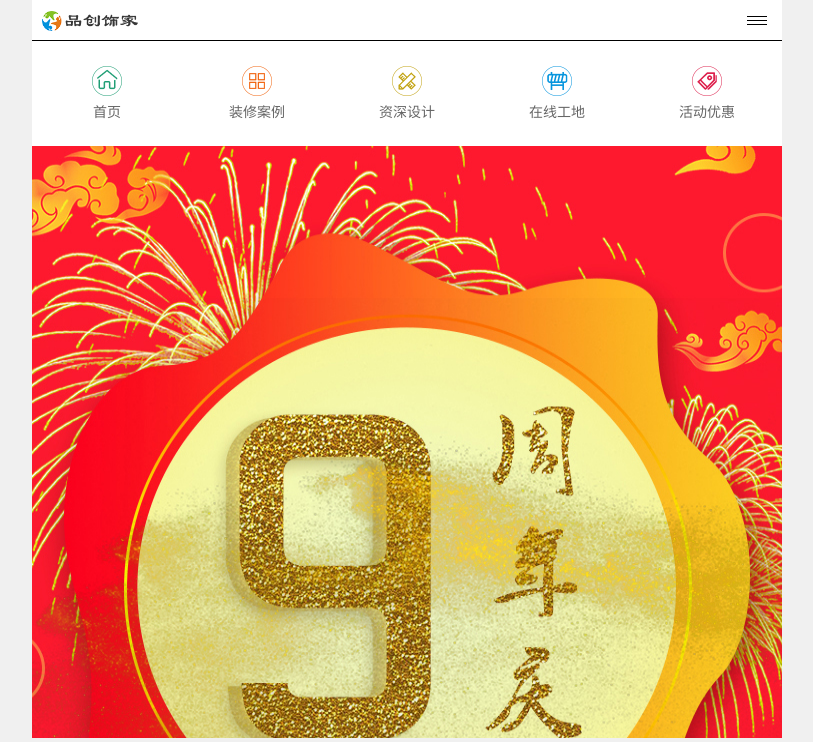
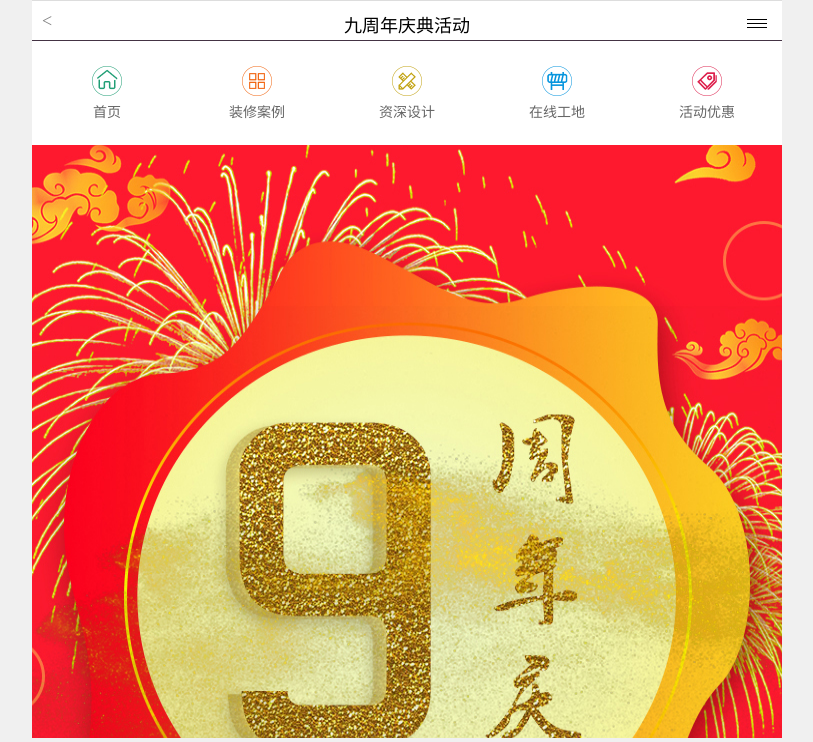
Before and after one commit to Tcbun/phone-pcsj-2018-9-26, a plain HTML site: page nine-years.html in a window 1280 px wide. Both pictures are taken after a click on the button 990 px from the left and 20 px from the top of the page. Shown: the top 742 px of the page, without its empty margins (233-1046 px from the left). Drawn offline with Linux system fonts and the light colour scheme.

```diff
--- a/nine-years.html
+++ b/nine-years.html
@@ -34,18 +34,15 @@
     </div>
     <!-- dialog end -->
 
-    <!-- header -->
-    <header>
-        <a href="index.html" class="clearfix">
-            <img src="./static/mpages/images/index/logo.png" alt="">
-        </a>
+    <!-- title -->
+    <div class="title">
+        <h1><a id="goBack">&lt;</a>九周年庆典活动</h1>
         <button type="button"></button>
-    </header>
-    <!-- header end -->
+    </div>
+    <!-- title end -->
 
     <!-- bg -->
     <div class="bg">
-        <a href="index.html">&lt;</a>
         <ul>
             <li>
                 <img src="./static/mpages/images/nine-years/sur1.png" alt="">
--- a/static/mpages/css/nine-years.css
+++ b/static/mpages/css/nine-years.css
@@ -119,6 +119,32 @@
     padding-left: .1rem;
 }
 
+/* title */
+.title {
+    max-width: 750px;
+    margin: 0 auto;
+    position: relative;
+}
+.title h1 {
+    border-top:1px solid #dddddd;
+    border-bottom:1px solid #dddddd;
+    font-size: .18rem;
+    padding-top: .1rem;
+    padding-bottom: .1rem;
+    font-weight: normal;
+    font-style: normal;
+    text-align: center;
+    background: #fff;
+    max-width: 75rem;
+    margin: 0 auto;
+}
+.title h1 a {
+    position: absolute;
+    color: gray;
+    left: .1rem;
+}
+/* title end */
+
 /* success */
 .success-wrap {
     position: fixed;
--- a/static/mpages/css/public.css
+++ b/static/mpages/css/public.css
@@ -56,6 +56,7 @@
     background: #ffffff;
     display: flex;
     justify-content: space-between;
+    position: relative;
 }
 header a {
     width: 5%;
@@ -80,8 +81,34 @@
     border-bottom: 1px solid #000;
     border-top: 1px solid #000;
     background-clip: content-box;
+    position: absolute;
+    right: 0;
 }
 /* header end */
+
+/* title */
+.title {
+    position: relative;
+}
+.title button {
+    display: block;
+    width: 20px;
+    height: 9px;
+    background: #000;
+    margin-right: 15px;
+    border: none;
+    outline: none;
+    margin-top: 5px;
+    padding: 3px 0;
+    border-bottom: 1px solid #000;
+    border-top: 1px solid #000;
+    background-clip: content-box;
+    position: absolute;
+    top:0;
+    right: 0px;
+    margin-top: 18.5px;
+}
+/* title end */
 
 /* footer */
 .footer {
@@ -329,7 +356,7 @@
     /* background: rgba(0, 0, 0, .2); */
     z-index: 999;
     margin-top: 40px;
-    border-top: 1px solid #000;
+    /* border-top: 1px solid #000; */
     position: absolute;
     top:0;
     display: none;
@@ -342,6 +369,7 @@
     background: #fff;
     height: 105px;
     text-align: center;
+    border-top: 1px solid #443344;
 }
 .dialog-nav ul li {
     width: 20%;
--- a/static/mpages/js/index.js
+++ b/static/mpages/js/index.js
@@ -21,12 +21,28 @@
 //             })
 //         }
 //     });
+
 $("header button").click(function () {
     if ($(window).width() >= 750) {
         var dialogNav = $(".dialog-nav").width() / 2;
         $(".dialog-nav").slideToggle().css("left", "50%").css("margin-left", -dialogNav);
     } else {
         $(".dialog-nav").slideToggle();
+    }
+})
+
+$(".title button").click(function () {
+    if ($(window).width() >= 750) {
+        var dialogNav = $(".dialog-nav").width() / 2;
+        $(".dialog-nav").slideToggle().css({
+            "left":"50%",
+            "margin-left":-dialogNav
+        });
+    } else {
+        $(".dialog-nav").slideToggle();
+        $(".dialog-nav ul").css({
+            "margin-top":"6px"
+        })
     }
 })
 
```
Also changed, not shown: case.html (+1 -9 lines), designer.html (+1 -9 lines), index.html (+7 -0 lines), scene.html (+1 -8 lines), static/mpages/images/index/home.png (added).
